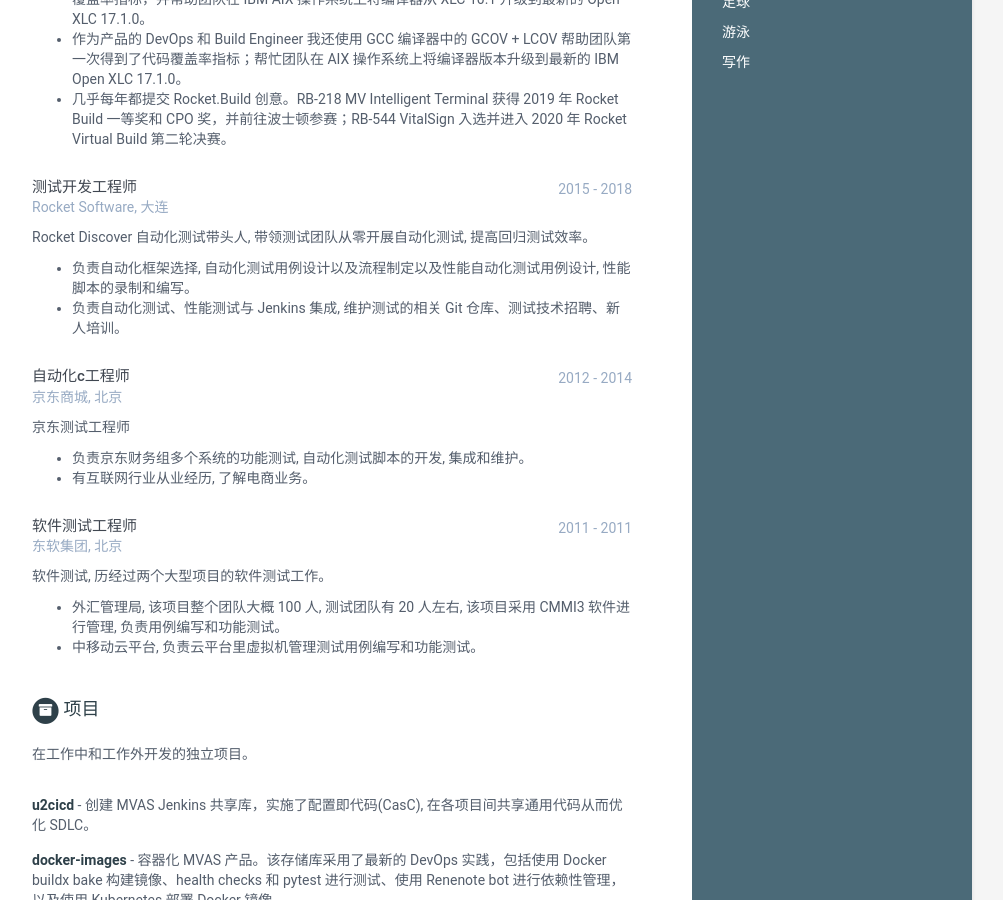
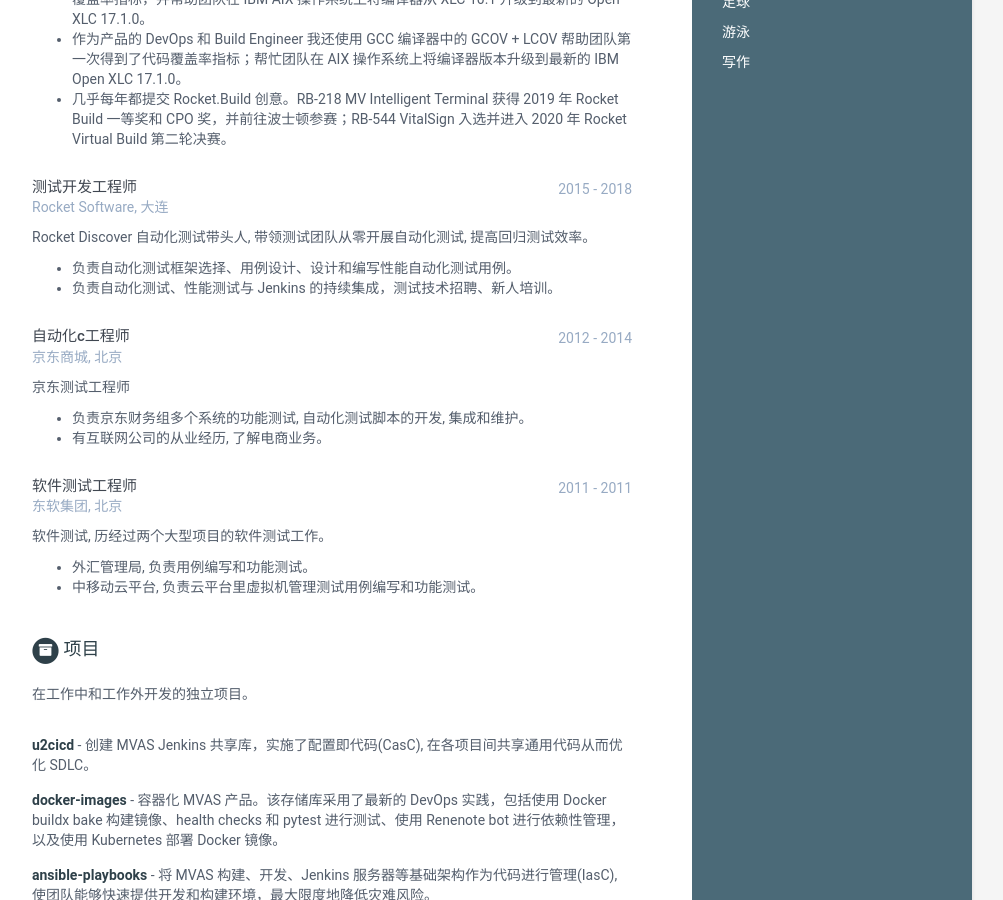
Before and after one commit to shenxianpeng/resume-cn, a Jekyll site: the page built from index.html, in a window 1280 px wide and 900 px high, scrolled down 856 px. Shown: the whole window, without its empty margins (168-1171 px from the left). Built offline with Jekyll 4.4.1, drawn with Linux system fonts in a browser that asks for light colours.

Commit message:
Update resume

```diff
--- a/_data/data.yml
+++ b/_data/data.yml
@@ -80,8 +80,8 @@ experiences:
       details: |
         Rocket Discover 自动化测试带头人, 带领测试团队从零开展自动化测试, 提高回归测试效率。
 
-          - 负责自动化框架选择, 自动化测试用例设计以及流程制定以及性能自动化测试用例设计, 性能脚本的录制和编写。
-          - 负责自动化测试、性能测试与 Jenkins 集成, 维护测试的相关 Git 仓库、测试技术招聘、新人培训。
+          - 负责自动化测试框架选择、用例设计、设计和编写性能自动化测试用例。
+          - 负责自动化测试、性能测试与 Jenkins 的持续集成，测试技术招聘、新人培训。
 
     - role: 自动化c工程师
       time: 2012 - 2014
@@ -90,7 +90,7 @@ experiences:
           京东测试工程师
 
           - 负责京东财务组多个系统的功能测试, 自动化测试脚本的开发, 集成和维护。
-          - 有互联网行业从业经历, 了解电商业务。
+          - 有互联网公司的从业经历, 了解电商业务。
 
     - role: 软件测试工程师
       time: 2011 - 2011
@@ -98,7 +98,7 @@ experiences:
       details: |
         软件测试, 历经过两个大型项目的软件测试工作。
 
-          - 外汇管理局, 该项目整个团队大概 100 人, 测试团队有 20 人左右, 该项目采用 CMMI3 软件进行管理, 负责用例编写和功能测试。
+          - 外汇管理局, 负责用例编写和功能测试。
           - 中移动云平台, 负责云平台里虚拟机管理测试用例编写和功能测试。
 
 projects:
```
